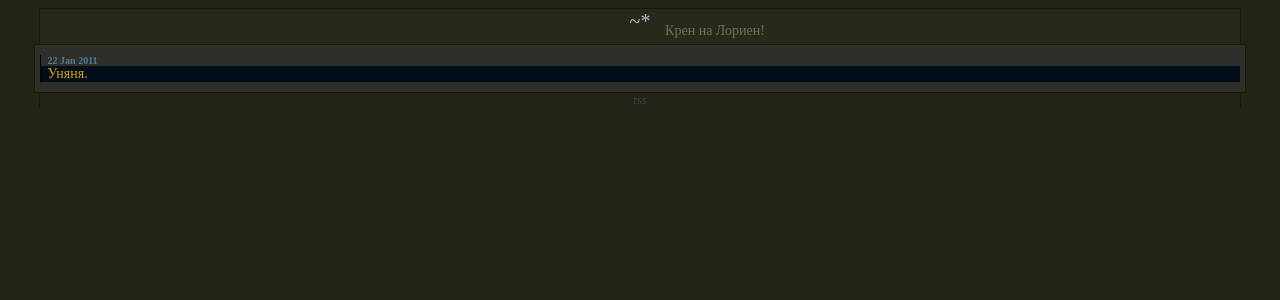
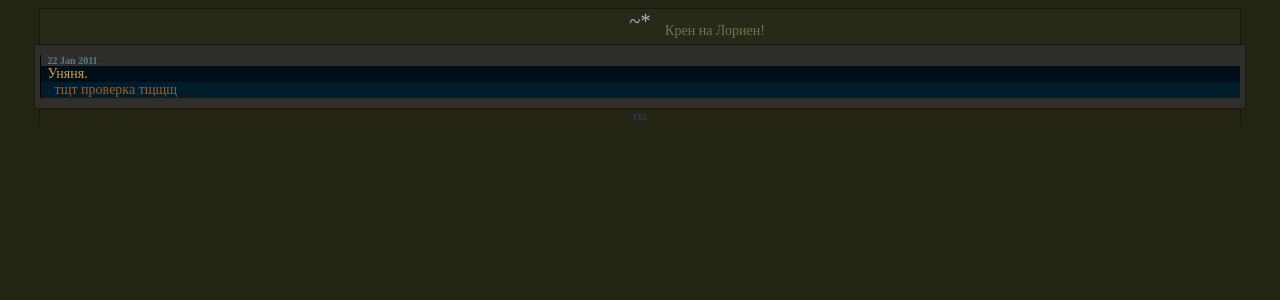
Before and after one commit to noktoborus/noktoborus.github.com, a Jekyll site: the page built from index.html, in a window 1280 px wide. Shown: the top 300 px of the page. Built offline with Jekyll 4.4.1, drawn with Linux system fonts in a browser that asks for light colours.

Commit message:
add description :3

```diff
--- a/_layouts/default.html
+++ b/_layouts/default.html
@@ -85,11 +85,21 @@
 				color: #ffffff;
 				background: #002b42;
 			}
+			#posts .post_line a:hover .descr {
+				color: #d69e26;
+				background: #003654;
+			}
 			#posts .post_line a .title {
 				display: block;
 				color: #d69e26;
 				background: #000f17;
 				padding-left: 7px;
+			}
+			#posts .post_line a .descr {
+				display: block;
+				background: #001d2c;
+				color: #a55c19;
+				padding-left: 14px;
 			}
 			#posts .post_line a:active {
 				color: #ffce00;
@@ -129,8 +139,11 @@
 				background: red;
 			}
 			*/
-			#post_head .date, #post_head .title {
+			#post_head .date, #post_head .title, #post_head .descr {
 				display: block;
+			}
+			#post_wrap0 {
+				border-left: 1px solid #000000;
 			}
 			#post_head .date {
 				margin-top: 2px;
@@ -144,7 +157,11 @@
 			#post_head .title {
 				font-size: 20px;
 				color: #c0a149;
-				border-top: 1px solid #352d14;
+			}
+			#post_head .descr {
+				color: #c09d3b;
+				padding-left: 20px;
+				padding-bottom: 4px;
 			}
 			#post_body {
 				border-top: 1px solid #000;
--- a/_layouts/posts.html
+++ b/_layouts/posts.html
@@ -3,11 +3,14 @@ layout: default
 ---
 <!-- ! -->
 <!-- post -->
+<div id="post_wrap0">
 	<div id="post_head">
 		<span class="date">{{ page.date | date: "%d/%m/%Y" }}</span>
 		<span class="title">{{ page.title }}</span>
+		<span class="descr">{{ page.description }}</span>
 	</div>
 	<div id="post_body">
 		{{ content }}
 	</div>
+</div>
 <!-- /post -->
--- a/_posts/2011-01-22-firstq.textile
+++ b/_posts/2011-01-22-firstq.textile
@@ -1,5 +1,6 @@
 ---
 layout: posts
+description: тщт проверка тщщщ
 title: Уняня.
 ---
 
--- a/index.html
+++ b/index.html
@@ -8,7 +8,10 @@ layout: default
 				<div class="post_line">
 					<a href="{{ post.url }}">
 						<span class="date">{{ post.date | date_to_string }}</span>
-						<span class="title">{{ post.title }}</title>
+						<span class="title">{{ post.title }}</span>
+						{% if post.description %}
+						<span class="descr">{{ post.description }}</span>
+						{% endif %}
 					</a>
 				</div>
 			</div>
```
Also changed, not shown: 1 other file. Lines whose indentation alone changed are shown as unchanged.
